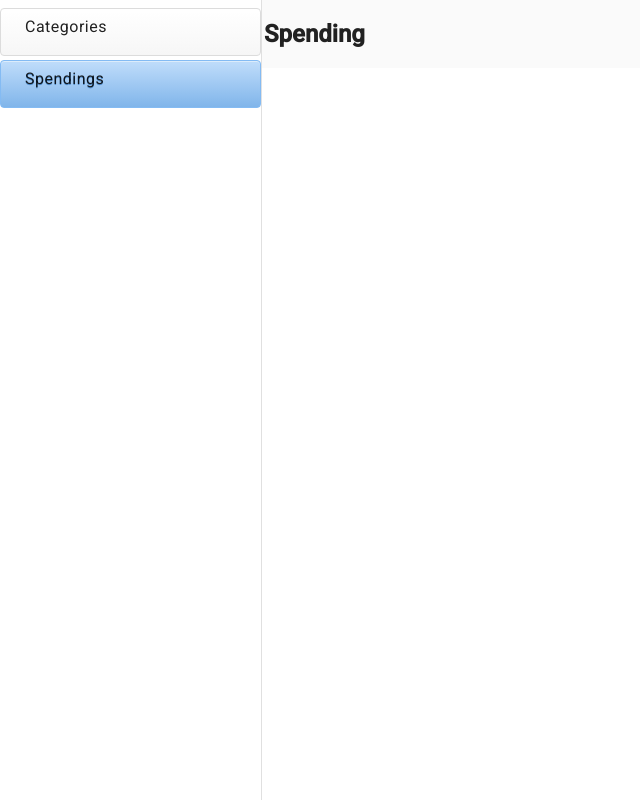
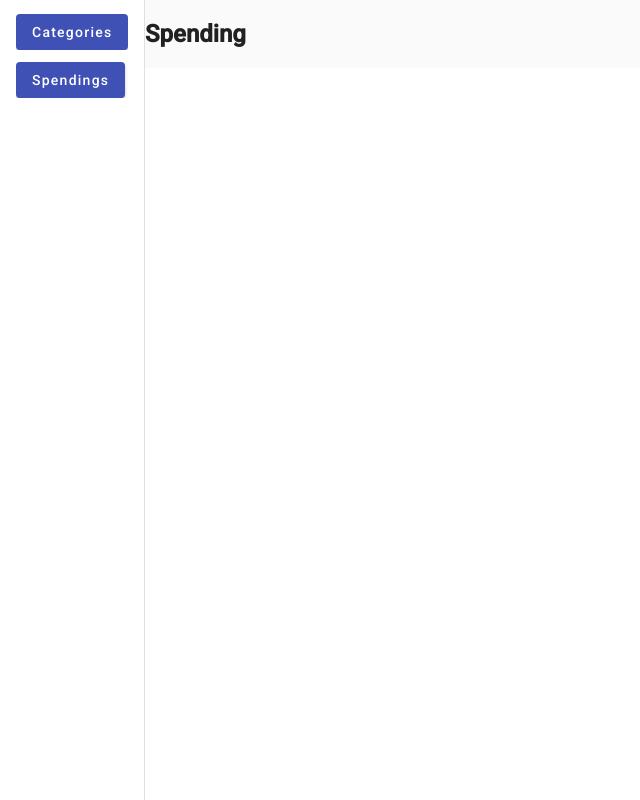
Before and after one commit to tinazavr/my-spendings, an Angular app: page /spendings in a window 1280 px wide. Shown: the whole page, without its empty margins (0-640 px from the left). Built offline with nearby package versions, Linux system fonts and the light colour scheme.

Commit message:
Add designed buttons from material library instead styles for links.

```diff
--- a/src/app/app.component.html
+++ b/src/app/app.component.html
@@ -1,12 +1,12 @@
 <mat-sidenav-container>
   <mat-sidenav opened mode="side" [fixedInViewport]="true">
     <mat-nav-list>
-      <a mat-list-item routerLink="/categories" routerLinkActive="activebutton"
-        >Categories</a
-      >
-      <a mat-list-item routerLink="/spendings" routerLinkActive="activebutton"
-        >Spendings</a
-      >
+      <mat-list-item routerLink="/categories"  routerLinkActive="activebutton">
+        <a mat-raised-button	color="primary">Categories</a>
+      </mat-list-item>
+      <mat-list-item routerLink="/spendings" routerLinkActive="activebutton">
+        <a mat-raised-button	color="primary">Spendings</a>
+      </mat-list-item>
     </mat-nav-list>
   </mat-sidenav>
 
--- a/src/app/app.component.scss
+++ b/src/app/app.component.scss
@@ -1,23 +1,23 @@
-a {
-  box-shadow: inset 0 1px 0 0 #ffffff;
-  background: #ffffff linear-gradient(to bottom, #ffffff 5%, #f6f6f6 100%);
-  border-radius: 6px;
-  border: 1px solid #dcdcdc;
-  display: inline-block;
-  cursor: pointer;
-  color: #666666;
-  font-family: Arial, sans-serif;
-  font-size: 15px;
-  font-weight: bold;
-  padding: 6px 24px;
-  text-decoration: none;
-  text-shadow: 0 1px 0 #ffffff;
-  outline: 0;
-}
-.activebutton {
-  box-shadow: inset 0 1px 0 0 #dcecfb;
-  background: #bddbfa linear-gradient(to bottom, #bddbfa 5%, #80b5ea 100%);
-  border: 1px solid #84bbf3;
-  color: #ffffff;
-  text-shadow: 0 1px 0 #528ecc;
-}
+// .button {
+//     box-shadow: inset 0 1px 0 0 #ffffff;
+//     background: #ffffff linear-gradient(to bottom, #ffffff 5%, #f6f6f6 100%);
+//     border-radius: 6px;
+//     border: 1px solid #dcdcdc;
+//     display: inline-block;
+//     cursor: pointer;
+//     color: #666666;
+//     font-family: Arial, sans-serif;
+//     font-size: 15px;
+//     font-weight: bold;
+//     padding: 6px 24px;
+//     text-decoration: none;
+//     text-shadow: 0 1px 0 #ffffff;
+//     outline: 0;
+// }
+// .activebutton {
+//     box-shadow: inset 0 1px 0 0 #dcecfb;
+//     background: red;
+//     border: 1px solid #84bbf3;
+//     color: red;
+//     text-shadow: 0 1px 0 #528ecc;
+// }
--- a/src/app/app.component.ts
+++ b/src/app/app.component.ts
@@ -3,6 +3,7 @@ import { CommonModule } from '@angular/common';
 import { RouterLink, RouterLinkActive, RouterOutlet } from '@angular/router';
 import { MatSidenavModule } from '@angular/material/sidenav';
 import { MatListModule } from '@angular/material/list';
+import { MatButtonModule } from '@angular/material/button';
 
 @Component({
   selector: 'app-root',
@@ -14,10 +15,9 @@ import { MatListModule } from '@angular/material/list';
     RouterLinkActive,
     MatSidenavModule,
     MatListModule,
+    MatButtonModule,
   ],
   templateUrl: './app.component.html',
   styleUrl: './app.component.scss',
 })
-export class AppComponent {
-  title = 'my-spendings';
-}
+export class AppComponent {}
```
